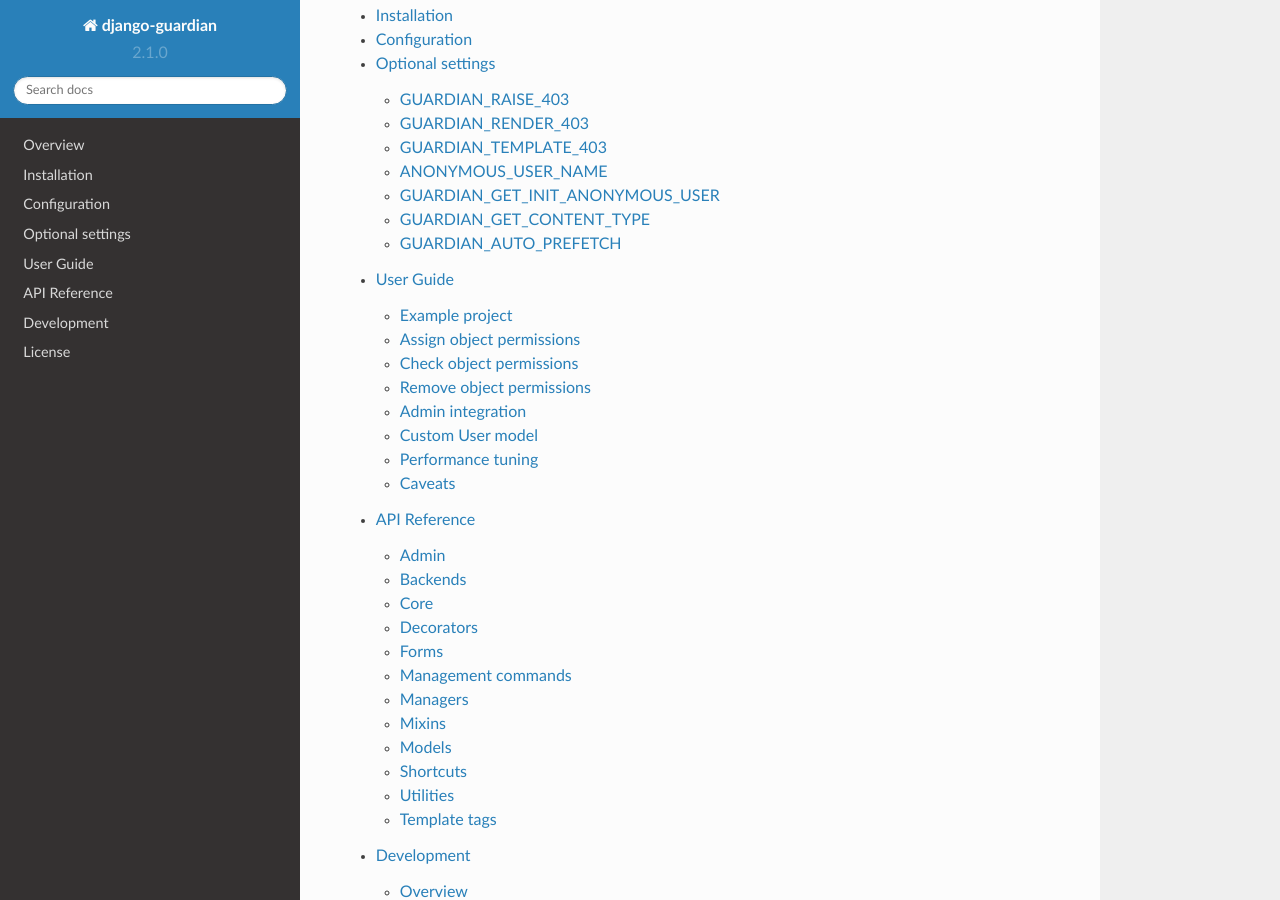
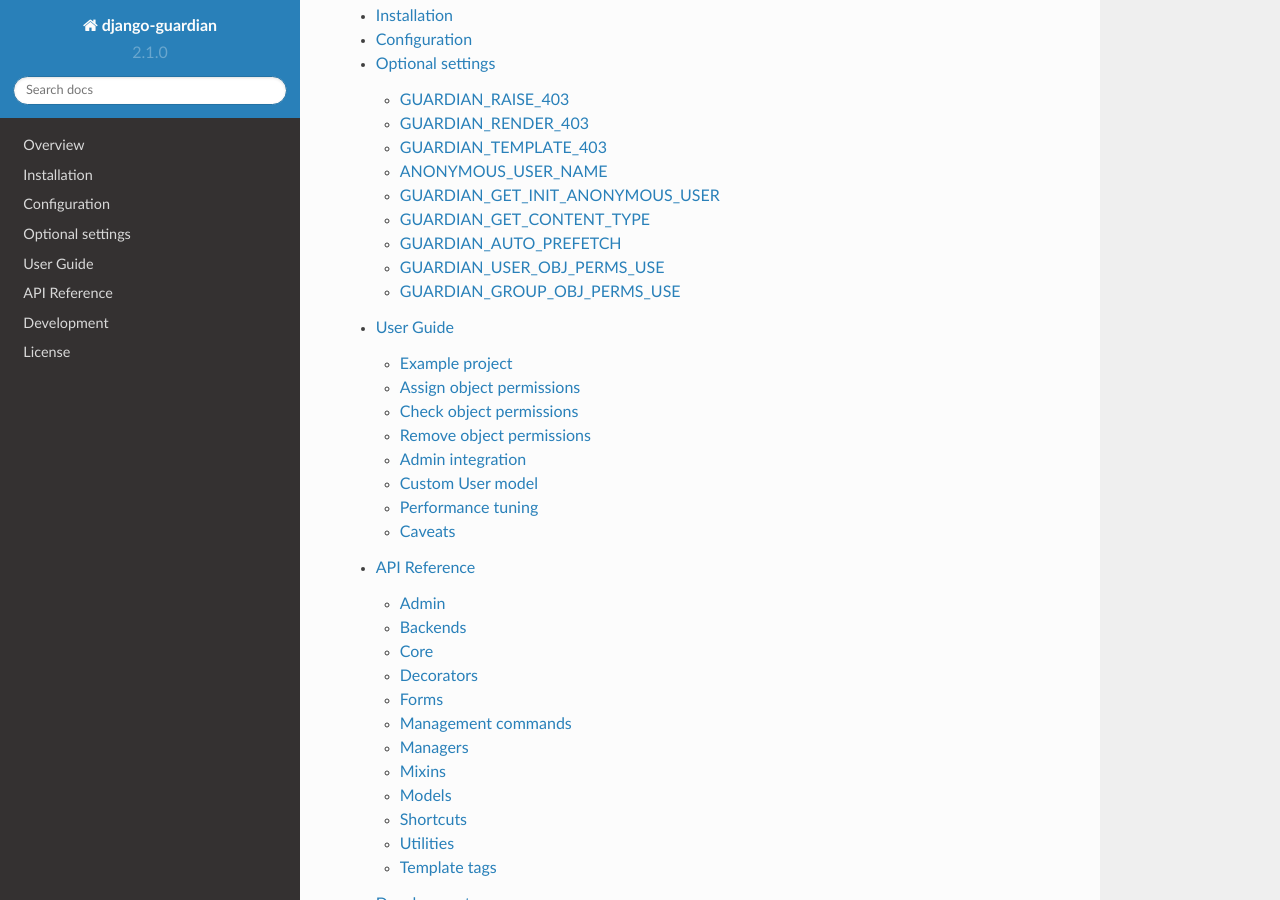
Before and after one commit to django-guardian/django-guardian, a Sphinx documentation site: the page built from docs/index.rst, in a window 1280 px wide and 900 px high, scrolled down 501 px. Built offline with Sphinx 7.4.7 and the Read the Docs theme 2.0.0, drawn with Linux system fonts in a browser that asks for light colours; the version number is read from the project's files by our own code; some of the changed lines change nothing that is shown.

Commit message:
Document USER/GROUP_OBJ_PERMS_USE configuration

```diff
--- a/docs/configuration.rst
+++ b/docs/configuration.rst
@@ -167,3 +167,53 @@
 invocations would result in a large number of queries or when latency is particularly important.
 
 Defaults to ``False``.
+
+GUARDIAN_USER_OBJ_PERMS_USE
+-------------------------
+
+.. versionadded:: 2.x.x
+
+Allows the default ``UserObjectPermission`` model to be overridden by a custom model.  The custom model needs to minimally inherit from ``UserObjectPermissionBase``.  This is only automatically supported when set at the start of a project. This is NOT supported after the start of a project.  If the dependent libraries do not call ``UserObjectPermission = get_user_obj_perms_model()`` for the model, then the dependent library does not support this feature.
+
+Define a custom user object permission model
+::
+   class BigUserObjectPermission(UserObjectPermission):
+       id = models.BigAutoField(editable=False, unique=True, primary_key=True)
+       class Meta(UserObjectPermission.Meta):
+           pass
+
+Configure guardian to use the custom model in `settings.py`
+::
+   GUARDIAN_USER_OBJ_PERMS_USE = 'myapp.BigUserObjectPermission'
+
+To access the model use ``get_user_obj_perms_model()`` with no parameters
+::
+   from guardian.utils import get_user_obj_perms_model
+   UserObjectPermission = get_user_obj_perms_model()
+
+Defaults to ``'guardian.UserObjectPermission'``.
+
+GUARDIAN_GROUP_OBJ_PERMS_USE
+-------------------------
+
+.. versionadded:: 2.x.x
+
+Allows the default ``GroupObjectPermission`` model to be overridden by a custom model.  The custom model needs to minimally inherit from ``GroupObjectPermissionBase``.  This is only automatically supported when set at the start of a project. This is NOT supported after the start of a project.  If the dependent libraries do not call ``GroupObjectPermission = get_user_obj_perms_model()`` for the model, then the dependent library does not support this feature.
+
+Define a custom user object permission model
+::
+   class BigGroupObjectPermission(GroupObjectPermission):
+       id = models.BigAutoField(editable=False, unique=True, primary_key=True)
+       class Meta(GroupObjectPermission.Meta):
+           pass
+
+Configure guardian to use the custom model in `settings.py`
+::
+   GUARDIAN_GROUP_OBJ_PERMS_USE = 'myapp.BigGroupObjectPermission'
+
+To access the model use ``get_user_obj_perms_model()`` with no parameters
+::
+   from guardian.utils import get_user_obj_perms_model
+   GroupObjectPermission = get_user_obj_perms_model()
+
+Defaults to ``'guardian.GroupObjectPermission'``.
```
